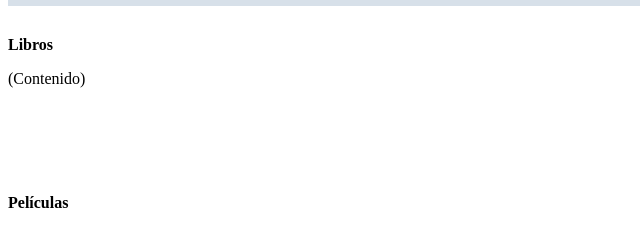
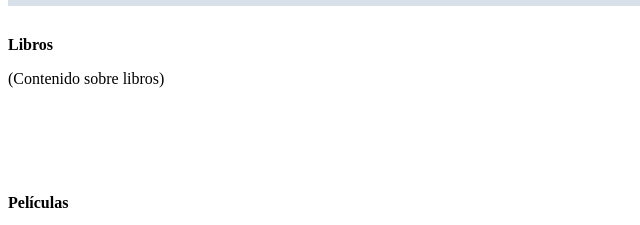
Before and after one commit to ETSISI-EMS/ems2022_lab_2_git_iwm31-grupoiwm32_04, a plain HTML site: page index.html in a window 1280 px wide. Shown: the part 144-369 px from the top of the page, 0-640 px from the left. Drawn offline with Linux system fonts and the light colour scheme; files that its build step writes are made by us from their sources.

Commit message:
update books issue #X3

```diff
--- a/index.html
+++ b/index.html
@@ -15,7 +15,7 @@
  <!-- Contenido -->
  <section>
 <b>Libros</b>
- <p>(Contenido)</p>
+ <p>(Contenido sobre libros)</p>
 </section>
  <section>
 <b>Películas</b>
```
Also changed, not shown: sandbox/GreetingController.java.txt (added), sandbox/datosEntrada.txt.txt (added), sandbox/greeting.html.txt (added).
